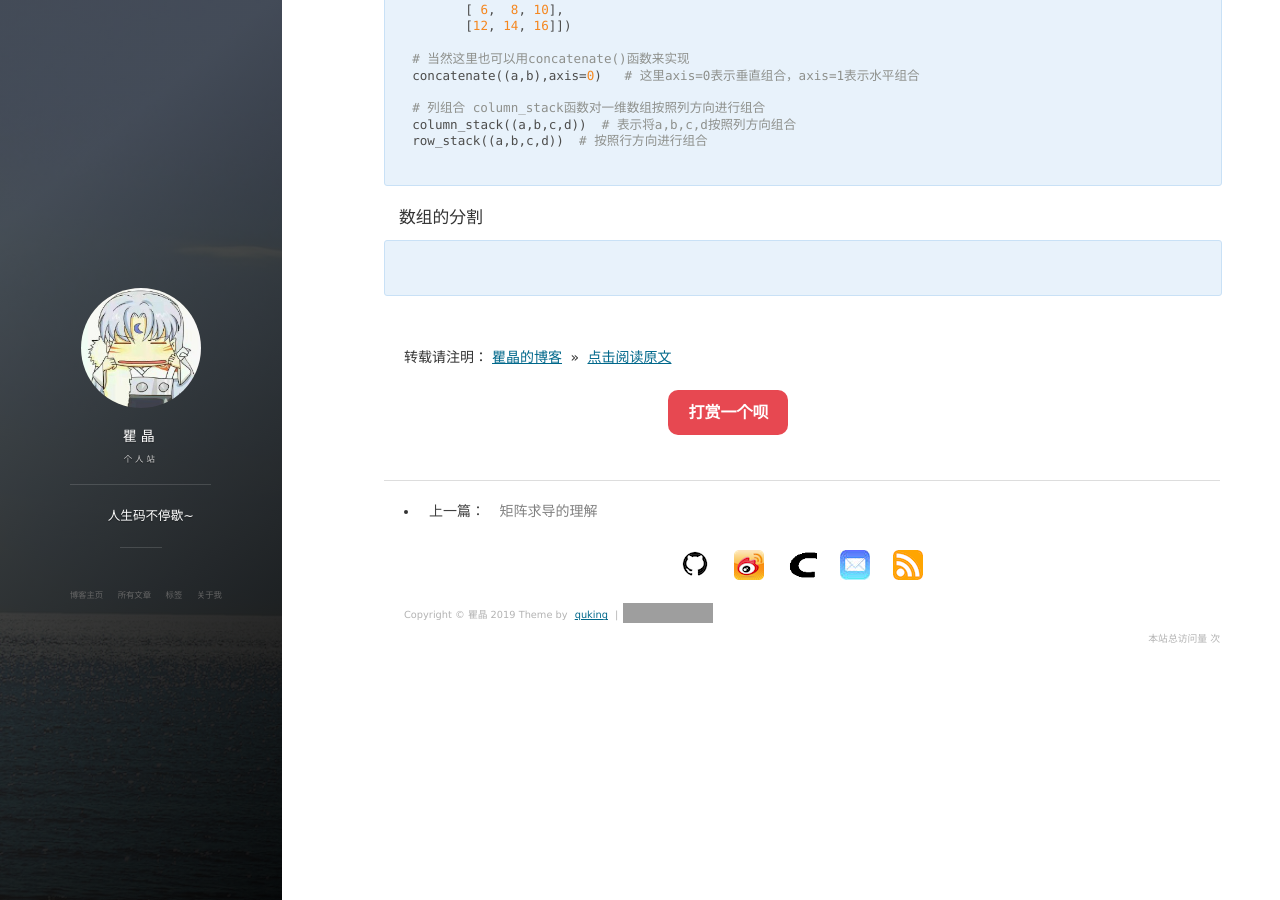
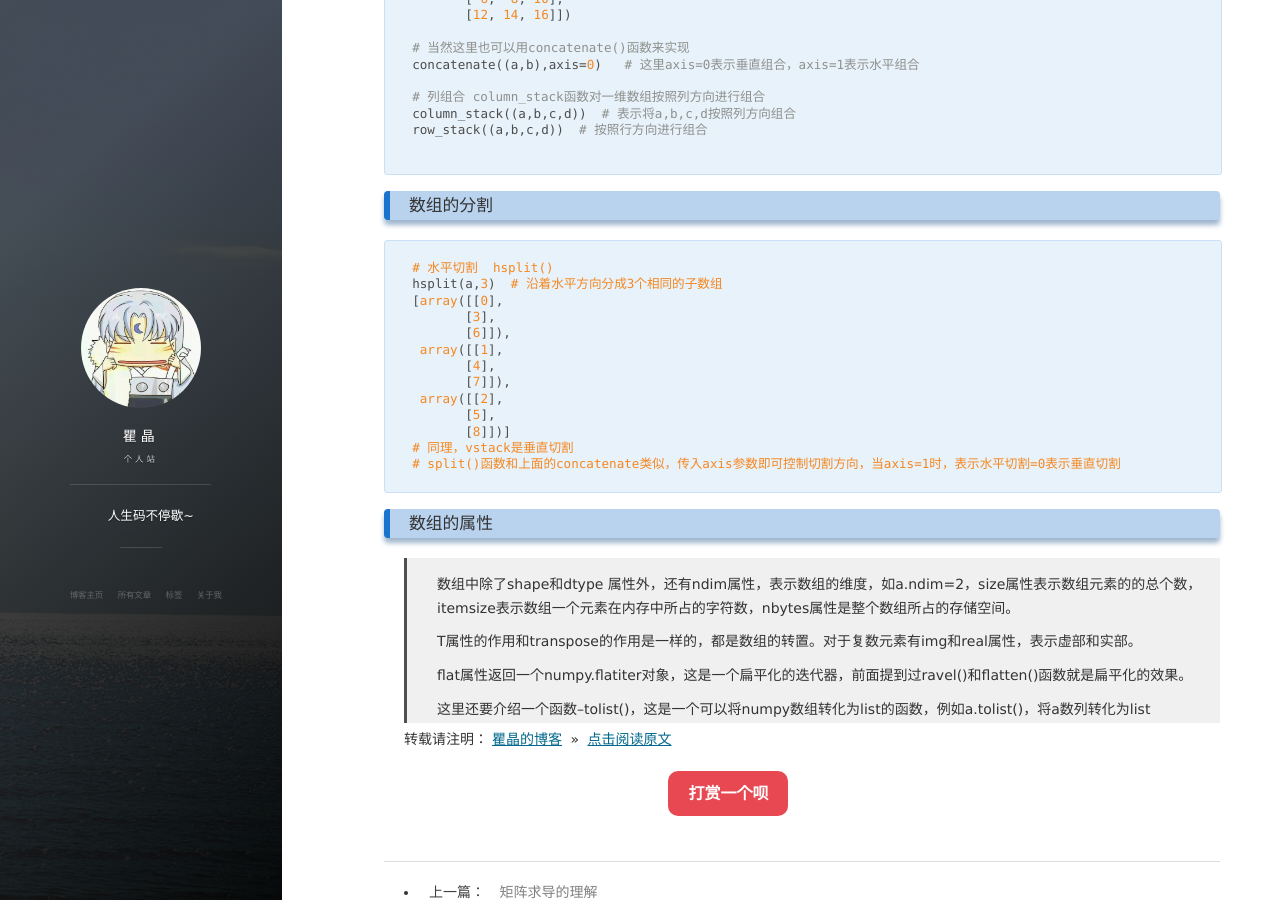
Before and after one commit to quking/quking.github.io, a Jekyll site: the page built from _posts/2019-08-17-numpy的简单入门.md, in a window 1280 px wide and 900 px high, scrolled down 1793 px. Built offline with Jekyll 4.4.1, drawn with Linux system fonts in a browser that asks for light colours; nearby versions of some CDN libraries; comment, search, counter and statistics services are not loaded; some of the changed text lies outside the part shown; grey boxes are pictures that could not be loaded.

Commit message:
numpy简单入门

````diff
--- a/_posts/2019-08-17-numpy的简单教程.md
+++ b/_posts/2019-08-17-numpy的简单入门.md
@@ -1,6 +1,6 @@
 ---
 layout: post
-title: "numpy的简单教程"
+title: "numpy的简单入门"
 date: 2019-08-17
 tag: 数据分析
 ---
@@ -39,7 +37,7 @@ def sum(n):
 	return c
 ```
 
-这样下来，可以看到代码量减少了很多。没有用到for循环等操作，并且运行速度numpy也是更快的。
+#### 这样下来，可以看到代码量减少了很多。没有用到for循环等操作，并且运行速度numpy也是更快的。
 
 ```python
 # 多维数组
@@ -65,7 +63,7 @@ b[0,1] # 第一层第二行所有的房间，甚至可以省略
 b[...,1] # 所有楼层位于第二行的房间
 ```
 
-#### 改变数组的维度
+### 改变数组的维度
 
 ```python
 # 将多维数组展平，变成一维数组
@@ -75,7 +73,7 @@ b.shape = (6,4) # 设置维度   b成为了6*4矩阵
 b.transpose()  # 矩阵的转置
 ```
 
-#### 数组的组合
+### 数组的组合
 
 ```python
 # 数组的组合分为垂直和水平以及深度组合方式
@@ -112,12 +110,32 @@ row_stack((a,b,c,d))  # 按照行方向进行组合
 
 ```
 
-#### 数组的分割
+### 数组的分割
 
 ```python
-
+# 水平切割  hsplit()
+hsplit(a,3)  # 沿着水平方向分成3个相同的子数组
+[array([[0],
+       [3],
+       [6]]),
+ array([[1],
+       [4],
+       [7]]),
+ array([[2],
+       [5],
+       [8]])]
+# 同理，vstack是垂直切割
+# split()函数和上面的concatenate类似，传入axis参数即可控制切割方向，当axis=1时，表示水平切割=0表示垂直切割
 ```
 
-<br>
+### 数组的属性
+
+> 数组中除了shape和dtype 属性外，还有ndim属性，表示数组的维度，如a.ndim=2，size属性表示数组元素的的总个数，itemsize表示数组一个元素在内存中所占的字符数，nbytes属性是整个数组所占的存储空间。
+>
+> T属性的作用和transpose的作用是一样的，都是数组的转置。对于复数元素有img和real属性，表示虚部和实部。
+>
+> flat属性返回一个numpy.flatiter对象，这是一个扁平化的迭代器，前面提到过ravel()和flatten()函数就是扁平化的效果。
+>
+> 这里还要介绍一个函数--tolist()，这是一个可以将numpy数组转化为list的函数，例如a.tolist()，将a数列转化为list
 
 转载请注明：[瞿晶的博客](http://fantongxue.xyz) » [点击阅读原文]([http://www.fantongxue.xyz/2019/08/numpy%E7%9A%84%E7%AE%80%E5%8D%95%E6%95%99%E7%A8%8B/](http://www.fantongxue.xyz/2019/08/numpy的简单教程/))
````
Also changed, not shown: other parts of _posts/2019-08-17-numpy的简单入门.md (+1 -3 lines).
